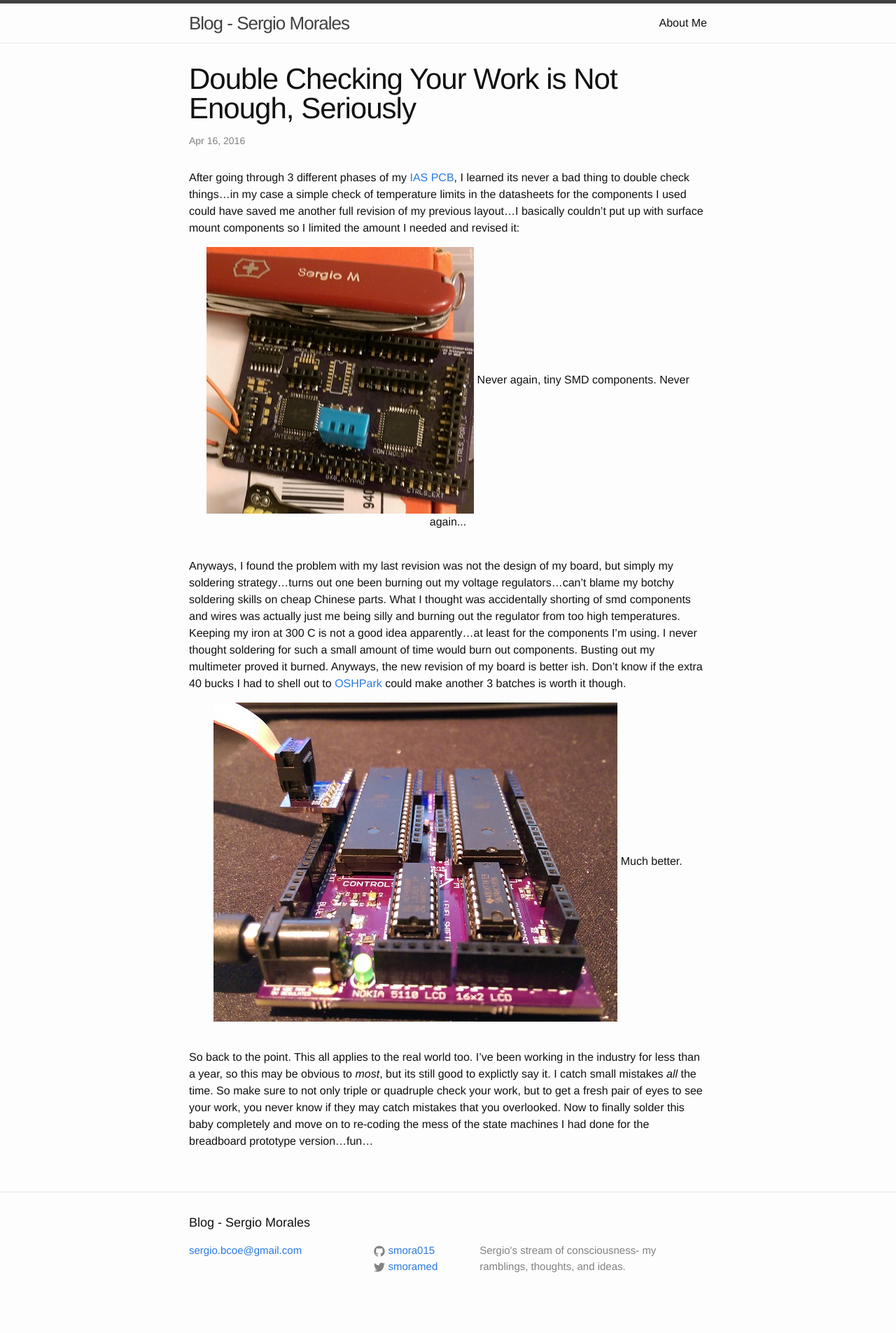
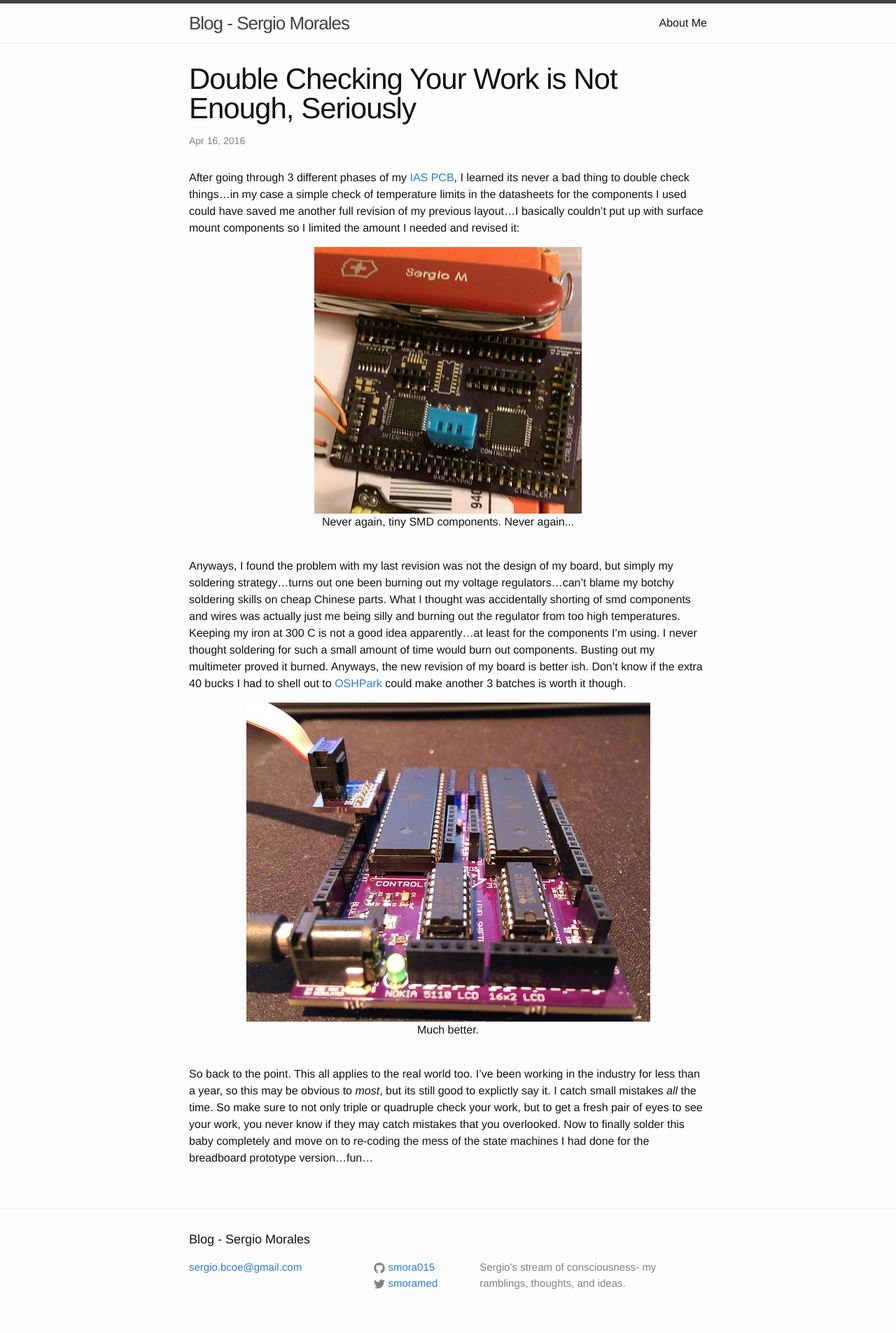
Before and after one commit to smora015/blog.sergiomorales.me, a Jekyll site: the page built from _posts/2016-04-16-double-checking-your-work.markdown, in a window 1280 px wide. Shown: the whole page at 70% size. Built offline with Jekyll 4.4.1, drawn with Linux system fonts in a browser that asks for light colours; comment, search, counter and statistics services are not loaded; before the commit the page ends 1881 px from its top, so only the background shows below that.

Commit message:
Fix images.

```diff
--- a/_posts/2016-04-16-double-checking-your-work.markdown
+++ b/_posts/2016-04-16-double-checking-your-work.markdown
@@ -9,7 +9,7 @@ comments:   true
 After going through 3 different phases of my [IAS PCB][ias-pcb], I learned its never a bad thing to double check things...in my case a simple check of temperature limits in  the datasheets for the components I used could have saved me another full revision of my previous layout...I basically couldn't put up with surface mount components so I limited the amount I needed and revised it:
 
 <center>
-   <img src="http://blog.sergiomorales.me/images/ias05.jpg">
+   <img src="http://blog.sergiomorales.me/images/ias05.jpg"> <br>
    Never again, tiny SMD components. Never again...
 </center> <br>
 
@@ -17,7 +17,7 @@ After going through 3 different phases of my [IAS PCB][ias-pcb], I learned its n
 Anyways, I found the problem with my last revision was not the design of my board, but simply my soldering strategy...turns out one been burning out my voltage regulators...can't blame my botchy soldering skills on cheap Chinese parts. What I thought was accidentally shorting of smd components and wires was actually just me being silly and burning out the regulator from too high temperatures. Keeping my iron at 300 C is not a good idea apparently...at least for the components I'm using. I never thought soldering for such a small amount of time would burn out components. Busting out my multimeter proved it burned. Anyways, the new revision of my board is better ish. Don't know if the extra 40 bucks I had to shell out to [OSHPark][oshpark] could make another 3 batches is worth it though.
 
 <center>
-   <img src="http://blog.sergiomorales.me/images/ias06.jpg">
+   <img src="http://blog.sergiomorales.me/images/ias06.jpg"> <br>
    Much better.
 </center> <br>
 
```
